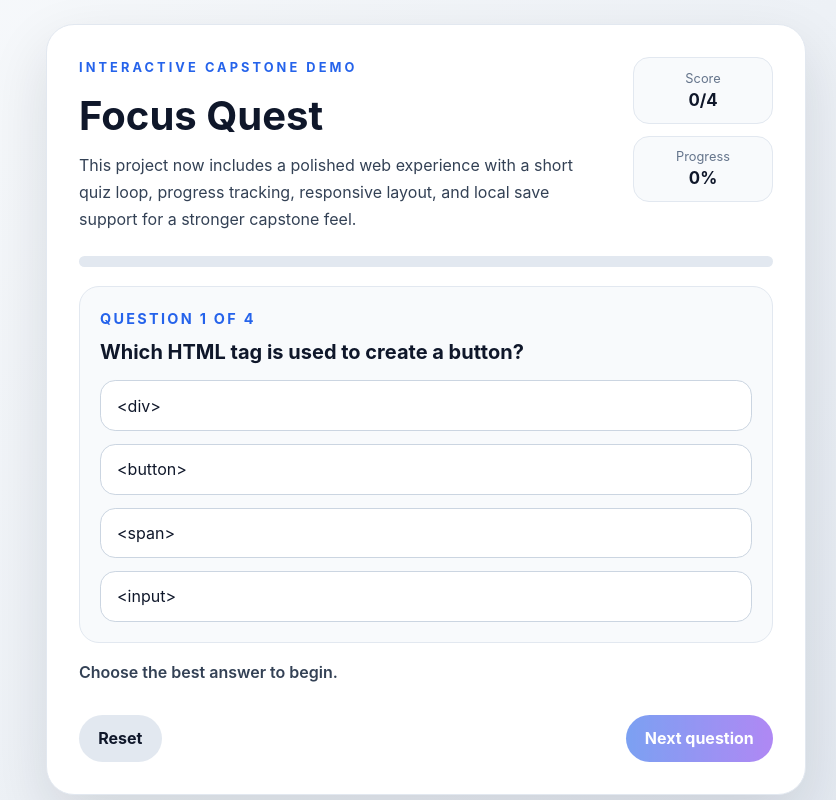
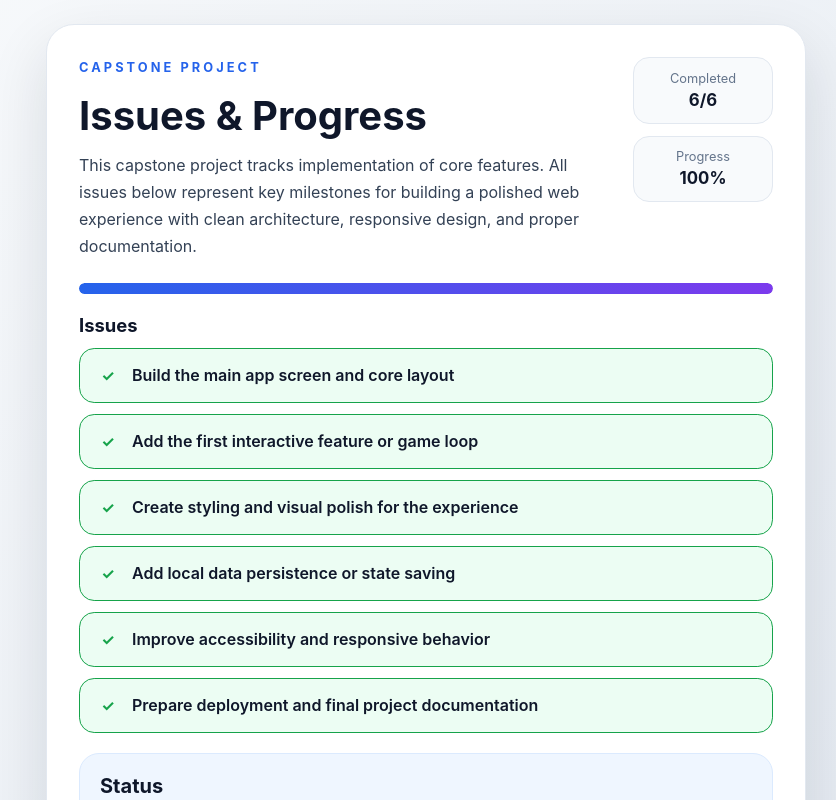
Before and after one commit to vikkyyyt1-hash/PWA, a React (Vite) app: page / in a window 1280 px wide. Shown: the top 800 px of the page, without its empty margins (214-1050 px from the left). Built offline with nearby package versions, Linux system fonts and the light colour scheme; the HTML template or start-up script is replaced by a standard one.

Commit message:
Replace quiz with issues tracker dashboard

```diff
--- a/src/App.jsx
+++ b/src/App.jsx
@@ -1,197 +1,88 @@
-import { useEffect, useMemo, useState } from 'react'
-
-const STORAGE_KEY = 'capstone-quiz-progress'
-
-const questions = [
+const issues = [
   {
-    prompt: 'Which HTML tag is used to create a button?',
-    options: ['<div>', '<button>', '<span>', '<input>'],
-    answer: '<button>',
+    id: 1,
+    title: 'Build the main app screen and core layout',
+    completed: true,
   },
   {
-    prompt: 'What does CSS stand for?',
-    options: ['Creative Style Sheets', 'Cascading Style Sheets', 'Color Styling System', 'Computer Style Syntax'],
-    answer: 'Cascading Style Sheets',
+    id: 2,
+    title: 'Add the first interactive feature or game loop',
+    completed: true,
   },
   {
-    prompt: 'Which React hook is used for managing local component state?',
-    options: ['useEffect', 'useRef', 'useState', 'useMemo'],
-    answer: 'useState',
+    id: 3,
+    title: 'Create styling and visual polish for the experience',
+    completed: true,
   },
   {
-    prompt: 'Which tool is commonly used to build and run a Vite app?',
-    options: ['npm', 'git', 'docker', 'python'],
-    answer: 'npm',
+    id: 4,
+    title: 'Add local data persistence or state saving',
+    completed: true,
+  },
+  {
+    id: 5,
+    title: 'Improve accessibility and responsive behavior',
+    completed: true,
+  },
+  {
+    id: 6,
+    title: 'Prepare deployment and final project documentation',
+    completed: true,
   },
 ]
 
-const initialProgress = {
-  currentIndex: 0,
-  score: 0,
-  completed: false,
-  selectedAnswer: null,
-  feedback: 'Choose the best answer to begin.',
-}
-
 function App() {
-  const [progress, setProgress] = useState(initialProgress)
-
-  useEffect(() => {
-    const saved = window.localStorage.getItem(STORAGE_KEY)
-    if (!saved) {
-      return
-    }
-
-    try {
-      const parsed = JSON.parse(saved)
-      setProgress({ ...initialProgress, ...parsed })
-    } catch (error) {
-      console.warn('Unable to load saved progress', error)
-    }
-  }, [])
-
-  useEffect(() => {
-    window.localStorage.setItem(STORAGE_KEY, JSON.stringify(progress))
-  }, [progress])
-
-  const scorePercent = useMemo(() => {
-    if (!questions.length) {
-      return 0
-    }
-
-    return Math.round((progress.score / questions.length) * 100)
-  }, [progress.score])
-
-  const currentQuestion = questions[progress.currentIndex]
-
-  const handleAnswer = (option) => {
-    if (progress.selectedAnswer !== null) {
-      return
-    }
-
-    const isCorrect = option === currentQuestion.answer
-    const nextScore = isCorrect ? progress.score + 1 : progress.score
-    const feedback = isCorrect
-      ? 'Correct answer. Great work!'
-      : `Not quite. The correct answer is ${currentQuestion.answer}.`
-
-    setProgress((previous) => ({
-      ...previous,
-      score: nextScore,
-      selectedAnswer: option,
-      feedback,
-    }))
-  }
-
-  const handleNext = () => {
-    if (progress.currentIndex === questions.length - 1) {
-      setProgress((previous) => ({
-        ...previous,
-        completed: true,
-        selectedAnswer: null,
-        feedback: 'You finished the first pass. Restart anytime to try again.',
-      }))
-      return
-    }
-
-    setProgress((previous) => ({
-      ...previous,
-      currentIndex: previous.currentIndex + 1,
-      selectedAnswer: null,
-      feedback: 'Choose the next answer to continue.',
-    }))
-  }
-
-  const handleRestart = () => {
-    setProgress(initialProgress)
-  }
+  const completedCount = issues.filter((issue) => issue.completed).length
+  const completionPercent = Math.round((completedCount / issues.length) * 100)
 
   return (
     <main className="app-shell">
       <section className="card" aria-labelledby="app-title">
         <header className="hero">
           <div>
-            <p className="eyebrow">Interactive capstone demo</p>
-            <h1 id="app-title">Focus Quest</h1>
+            <p className="eyebrow">Capstone Project</p>
+            <h1 id="app-title">Issues & Progress</h1>
             <p className="intro">
-              This project now includes a polished web experience with a short quiz loop,
-              progress tracking, responsive layout, and local save support for a stronger capstone feel.
+              This capstone project tracks implementation of core features. All issues below represent key milestones
+              for building a polished web experience with clean architecture, responsive design, and proper documentation.
             </p>
           </div>
-          <div className="stats" aria-label="Quiz statistics">
+          <div className="stats" aria-label="Project statistics">
             <div>
-              <span>Score</span>
-              <strong>{progress.score}/{questions.length}</strong>
+              <span>Completed</span>
+              <strong>{completedCount}/{issues.length}</strong>
             </div>
             <div>
               <span>Progress</span>
-              <strong>{scorePercent}%</strong>
+              <strong>{completionPercent}%</strong>
             </div>
           </div>
         </header>
 
         <div className="progress-track" aria-hidden="true">
-          <div className="progress-fill" style={{ width: `${scorePercent}%` }} />
+          <div className="progress-fill" style={{ width: `${completionPercent}%` }} />
         </div>
 
-        {progress.completed ? (
-          <div className="summary">
-            <h2>Session complete</h2>
-            <p>
-              You finished the first round with {progress.score} correct answer{progress.score === 1 ? '' : 's'}.
-              Restart the quiz to improve your score.
-            </p>
-            <button type="button" className="primary" onClick={handleRestart}>
-              Restart quiz
-            </button>
-          </div>
-        ) : (
-          <>
-            <div className="question-card">
-              <p className="question-number">
-                Question {progress.currentIndex + 1} of {questions.length}
-              </p>
-              <h2>{currentQuestion.prompt}</h2>
-              <div className="options" role="list">
-                {currentQuestion.options.map((option) => {
-                  const isSelected = progress.selectedAnswer === option
-                  const isCorrect = progress.selectedAnswer !== null && option === currentQuestion.answer
-                  const isWrong = progress.selectedAnswer === option && option !== currentQuestion.answer
+        <div className="issues-list">
+          <h2>Issues</h2>
+          <ul>
+            {issues.map((issue) => (
+              <li key={issue.id} className={`issue-item${issue.completed ? ' completed' : ''}`}>
+                <span className="issue-checkbox">{issue.completed ? '✓' : '○'}</span>
+                <span className="issue-title">{issue.title}</span>
+              </li>
+            ))}
+          </ul>
+        </div>
 
-                  return (
-                    <button
-                      key={option}
-                      type="button"
-                      className={`option${isSelected ? ' selected' : ''}${isCorrect ? ' correct' : ''}${isWrong ? ' wrong' : ''}`}
-                      onClick={() => handleAnswer(option)}
-                      disabled={progress.selectedAnswer !== null}
-                    >
-                      {option}
-                    </button>
-                  )
-                })}
-              </div>
-            </div>
-
-            <p className="feedback" aria-live="polite">
-              {progress.feedback}
-            </p>
-
-            <div className="actions">
-              <button type="button" className="secondary" onClick={handleRestart}>
-                Reset
-              </button>
-              <button
-                type="button"
-                className="primary"
-                onClick={handleNext}
-                disabled={progress.selectedAnswer === null}
-              >
-                {progress.currentIndex === questions.length - 1 ? 'Finish' : 'Next question'}
-              </button>
-            </div>
-          </>
-        )}
+        <div className="summary">
+          <h2>Status</h2>
+          <p>
+            {completionPercent === 100
+              ? 'All capstone requirements have been completed. The project is ready for presentation.'
+              : `${completedCount} of ${issues.length} issues are complete.`}
+          </p>
+        </div>
       </section>
     </main>
   )
--- a/src/index.css
+++ b/src/index.css
@@ -117,73 +117,90 @@ p {
 }
 
 .question-card {
-  border: 1px solid #e2e8f0;
-  border-radius: 1.25rem;
-  padding: 1.25rem;
-  background: #f8fafc;
+  display: none;
 }
 
 .question-number {
-  font-size: 0.9rem;
-  font-weight: 700;
-  color: #2563eb;
-  text-transform: uppercase;
-  letter-spacing: 0.16em;
-  margin-bottom: 0.55rem;
+  display: none;
 }
 
 .options {
-  display: grid;
-  gap: 0.8rem;
-  margin-top: 1rem;
+  display: none;
 }
 
 .option {
-  border: 1px solid #cbd5e1;
+  display: none;
+}
+
+.issue-item {
+  display: flex;
+  align-items: center;
+  gap: 0.75rem;
+  border: 1px solid #e2e8f0;
   border-radius: 0.95rem;
   padding: 0.9rem 1rem;
-  text-align: left;
   background: white;
-  color: #0f172a;
-  cursor: pointer;
-  transition: transform 120ms ease, border-color 120ms ease, background 120ms ease;
+  transition: all 120ms ease;
 }
 
-.option:hover:not(:disabled) {
-  transform: translateY(-1px);
-  border-color: #2563eb;
-}
-
-.option:disabled {
-  cursor: not-allowed;
-}
-
-.option.selected {
-  border-color: #2563eb;
-  background: #eff6ff;
-}
-
-.option.correct {
+.issue-item.completed {
   border-color: #16a34a;
   background: #ecfdf3;
 }
 
-.option.wrong {
-  border-color: #dc2626;
-  background: #fef2f2;
+.issue-checkbox {
+  display: flex;
+  align-items: center;
+  justify-content: center;
+  min-width: 24px;
+  height: 24px;
+  border-radius: 50%;
+  font-weight: 700;
+  font-size: 0.95rem;
+}
+
+.issue-item.completed .issue-checkbox {
+  color: #16a34a;
+}
+
+.issue-item:not(.completed) .issue-checkbox {
+  color: #cbd5e1;
+}
+
+.issue-title {
+  flex: 1;
+  color: #0f172a;
+}
+
+.issue-item.completed .issue-title {
+  color: #0f172a;
+  font-weight: 600;
 }
 
 .feedback {
-  min-height: 2.5rem;
-  margin: 1rem 0;
-  font-weight: 600;
-  color: #334155;
+  display: none;
 }
 
 .actions {
+  display: none;
+}
+
+.issues-list {
+  margin: 1.25rem 0;
+}
+
+.issues-list h2 {
+  margin: 0 0 0.75rem;
+  font-size: 1.15rem;
+}
+
+.issues-list ul {
+  list-style: none;
+  padding: 0;
+  margin: 0;
   display: flex;
-  justify-content: space-between;
-  gap: 0.75rem;
+  flex-direction: column;
+  gap: 0.7rem;
 }
 
 .primary,
```
